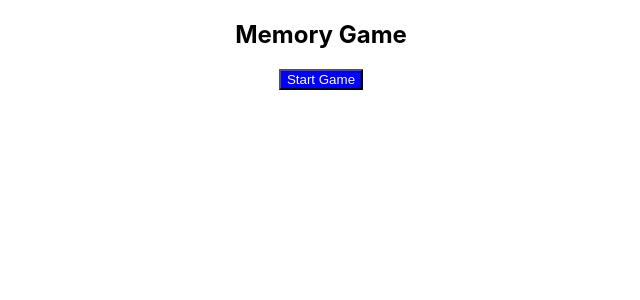
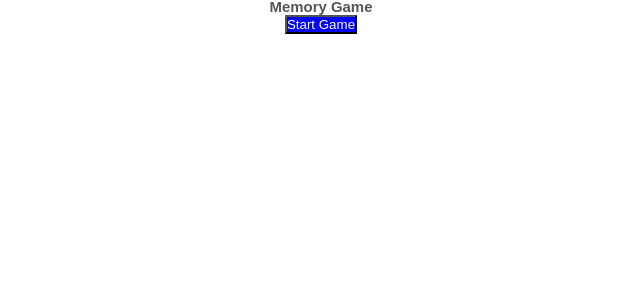
Before and after one commit to deltam3/frontendeval, a React (Create React App) app in the folder Medium/1_MemoryGame/react_version/: page / in a window 1280 px wide. Shown: the top 300 px of the page, without its empty margins (319-959 px from the left). Built offline with nearby package versions, Linux system fonts and the light colour scheme.

Commit message:
successfully created gameItems based on the difficulty set by the user

```diff
--- a/Medium/1_MemoryGame/react_version/src/App.js
+++ b/Medium/1_MemoryGame/react_version/src/App.js
@@ -58,7 +58,7 @@ function App() {
             </Button>
           </div>
         )}
-        {difficulty && <Game></Game>}
+        {difficulty && <Game difficulty={difficulty}></Game>}
       </section>
     </main>
   );
--- a/Medium/1_MemoryGame/react_version/src/components/Game.jsx
+++ b/Medium/1_MemoryGame/react_version/src/components/Game.jsx
@@ -1,7 +1,32 @@
-import React from "react";
+import { useState, useEffect } from "react";
 
-function Game() {
-  return <div>Game</div>;
+import GameItem from "./GameItem";
+
+import "./Game.css";
+
+function Game({ difficulty }) {
+  const totalNumberGameItems = difficulty * difficulty;
+  const [gameItems, setGameItems] = useState([]);
+
+  useEffect(() => {
+    let result = [];
+    let id = 1;
+    for (let i = 1; i <= totalNumberGameItems; i++) {
+      result.push({ id: id, number: i });
+      id += 1;
+      result.push({ id: id, number: i });
+    }
+    setGameItems(result);
+  }, []);
+
+  return (
+    <div>
+      <h1>game</h1>
+      {gameItems.map((gameItem) => {
+        return <GameItem key={gameItem.id} item={gameItem}></GameItem>;
+      })}
+    </div>
+  );
 }
 
 export default Game;
--- /dev/null
+++ b/Medium/1_MemoryGame/react_version/src/components/GameItem.jsx
@@ -0,0 +1,7 @@
+import React from "react";
+
+function GameItem({ item }) {
+  return <div>{item.number}</div>;
+}
+
+export default GameItem;
--- a/Medium/1_MemoryGame/react_version/src/index.css
+++ b/Medium/1_MemoryGame/react_version/src/index.css
@@ -1,13 +1,17 @@
-body {
+* {
+  padding: 0;
   margin: 0;
-  font-family: -apple-system, BlinkMacSystemFont, 'Segoe UI', 'Roboto', 'Oxygen',
-    'Ubuntu', 'Cantarell', 'Fira Sans', 'Droid Sans', 'Helvetica Neue',
-    sans-serif;
-  -webkit-font-smoothing: antialiased;
-  -moz-osx-font-smoothing: grayscale;
+  box-sizing: border-box;
 }
 
-code {
-  font-family: source-code-pro, Menlo, Monaco, Consolas, 'Courier New',
-    monospace;
+html {
+  font-size: 62.25%;
+  scroll-behavior: smooth;
 }
+
+body {
+  font-weight: 400;
+  line-height: 1;
+  font-family: sans-serif;
+  color: #555;
+}
```
Also changed, not shown: Medium/1_MemoryGame/react_version/src/components/GameList.jsx (added, +7 -0 lines), Medium/1_MemoryGame/react_version/src/components/Game.css (added).
